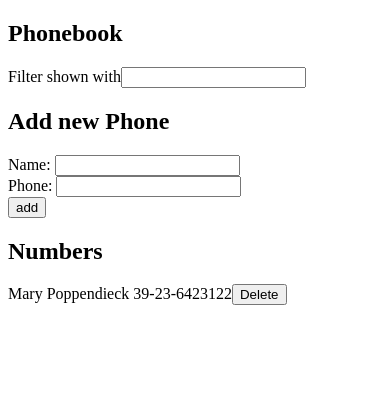
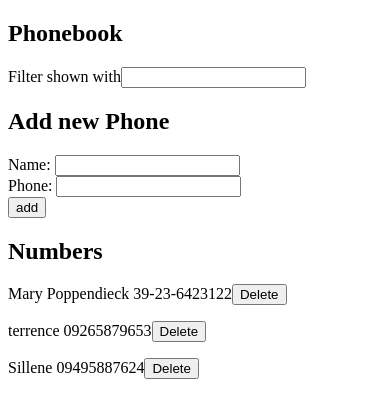
Before and after one commit to jbryan11/fullstack-open-2021, a React (Create React App) app in the folder part2/phonebook/: page / in a window 390 px wide. Shown: the top 418 px of the page. Built offline with nearby package versions, Linux system fonts and the light colour scheme; data requests are answered from the project's data file.

Commit message:
Part 2 : Phonebook, exercise 2.18

```diff
--- a/part2/phonebook/models/db.json
+++ b/part2/phonebook/models/db.json
@@ -4,6 +4,16 @@
       "name": "Mary Poppendieck",
       "number": "39-23-6423122",
       "id": 4
+    },
+    {
+      "name": "terrence",
+      "number": "09265879653",
+      "id": 6
+    },
+    {
+      "name": "Sillene",
+      "number": "09495887624",
+      "id": 7
     }
   ]
 }
--- a/part2/phonebook/src/App.js
+++ b/part2/phonebook/src/App.js
@@ -22,6 +22,11 @@ const App = () => {
 	const handleFilterInput = (event) => {
 		setFilterInput(event.target.value);
 	};
+
+	function resetField() {
+		setNewName("");
+		setNewNumber("");
+	}
 	const deletePerson = (event) => {
 		let confirmation = window.confirm(
 			"Do you want to delete this person from the phonebook?"
@@ -30,25 +35,50 @@ const App = () => {
 			phonebook.deletePerson(event.target.value).then((status) => {
 				status === 200
 					? phonebook.getAll().then((data) => setPersons(data))
-					: alert(`$Person with id ${event.target.value} has not been deleted due to error`);
+					: alert(
+							`$Person with id ${event.target.value} has not been deleted due to error`
+					  );
 			});
 		}
 	};
-	function resetField() {
-		setNewName("");
-		setNewNumber("");
-	}
-	const addNewName = (event) => {
-		event.preventDefault();
-		const newPhone = {
-			name: newName,
-			number: newNumber,
-		};
-		phonebook.addPerson(newPhone).then((data) => {
+	const updatePerson = (currentId, newest) => {
+		const needUpdate = window.confirm(
+			`The person, ${newName} is already added to phonebook, replace old number with a new one?`
+		);
+		if (needUpdate) {
+			phonebook.updatePerson(currentId, newest).then((status) => {
+				status === 200
+					? phonebook.getAll().then((data) => {
+							setPersons(data);
+							resetField()
+					  })
+					: alert(`The person was not updated. Please try again.`);
+			});
+		}
+	};
+	const checkPerson = () => {
+		return persons.find(
+			(person) => person.name.toLowerCase() === newName.toLowerCase()
+		);
+	};
+	const addPerson = (person) => {
+		phonebook.addPerson(person).then((data) => {
 			setPersons(persons.concat(data));
 			alert(`${newName} has already been added to phonebook`);
 			resetField();
 		});
+	};
+	const addNewName = (event) => {
+		event.preventDefault();
+		const personFound = checkPerson();
+		const newPerson = {
+			name: newName,
+			number: newNumber,
+		};
+
+		personFound
+			? updatePerson(personFound.id, newPerson)
+			: addPerson(newPerson);
 	};
 	const fitlerResult = !filterInput
 		? persons
--- a/part2/phonebook/src/api/phonebook.js
+++ b/part2/phonebook/src/api/phonebook.js
@@ -25,5 +25,13 @@ function deletePerson(id) {
 			console.error(error);
 		});
 }
+function updatePerson(id, data) {
+	return axios
+		.put(`${baseUrl}/${id}`, data)
+		.then((response) => response.status)
+		.catch((error) => {
+			console.error(error);
+		});
+}
 // eslint-disable-next-line
-export default {getAll, addPerson, deletePerson};
+export default { getAll, addPerson, deletePerson, updatePerson };
--- a/part2/phonebook/src/components/Persons.jsx
+++ b/part2/phonebook/src/components/Persons.jsx
@@ -1,6 +1,6 @@
 const Persons = ({ list, deleteHandler }) => {
 
-	if (!list) return <p>Please wait...</p>;
+	if (list.length === 0) return <p>There are no person added to the phonebook.</p>;
 
 	return list.map((person) => (
 
```
